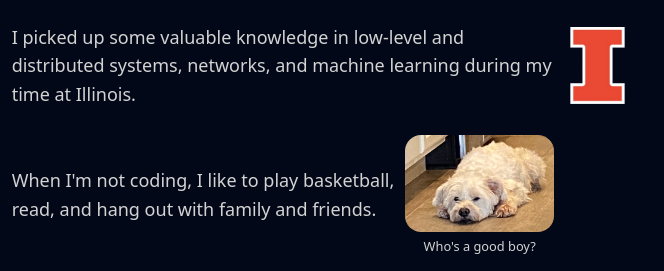
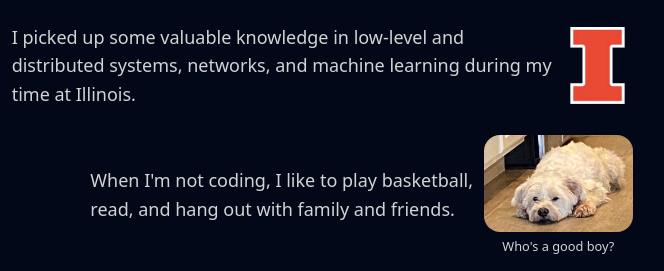
Before and after one commit to Andes0113/andes0113.github.io, an Astro site: page / in a window 1280 px wide. Shown: the part 681-952 px from the top of the page, 475-1139 px from the left. Built offline with nearby package versions, Linux system fonts and the light colour scheme; Astro itself is replaced by a stand-in of ours.

Commit message:
Adjusted positioning of hobbies and Sedna in AboutMe

```diff
--- a/src/sections/AboutMe.astro
+++ b/src/sections/AboutMe.astro
@@ -123,7 +123,7 @@ import { Image } from 'astro:assets';
   }
   #hobbies {
     grid-row: 5;
-    grid-column: 5 / 10;
+    grid-column: 6 / 11;
   }
 
   /* Images */
@@ -203,7 +203,7 @@ import { Image } from 'astro:assets';
   }
   #sedna {
     grid-row: 5;
-    grid-column: 10 / 12;
+    grid-column: 11 / 13;
   }
   #sedna > img {
     border-radius: 1rem;
```
